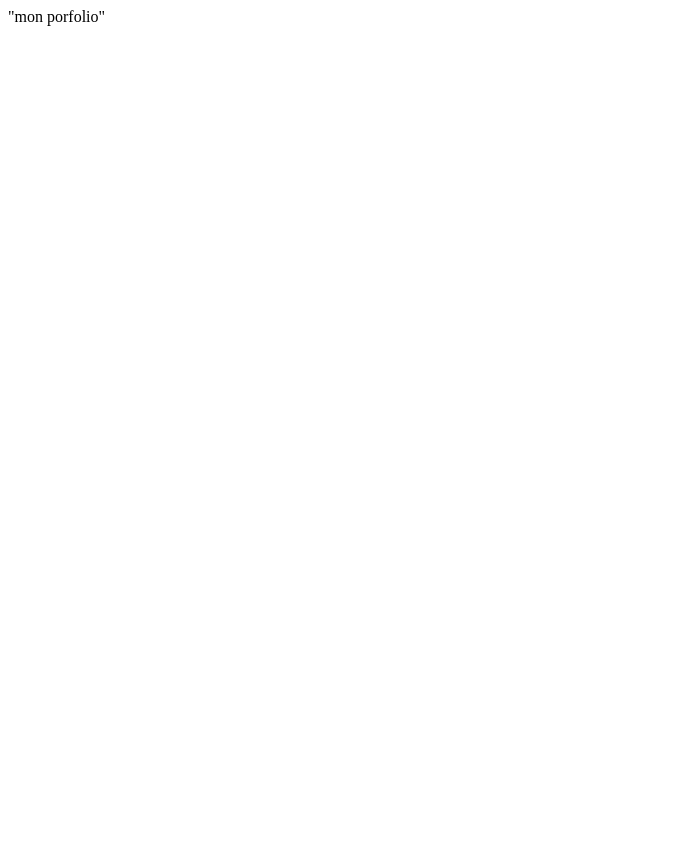
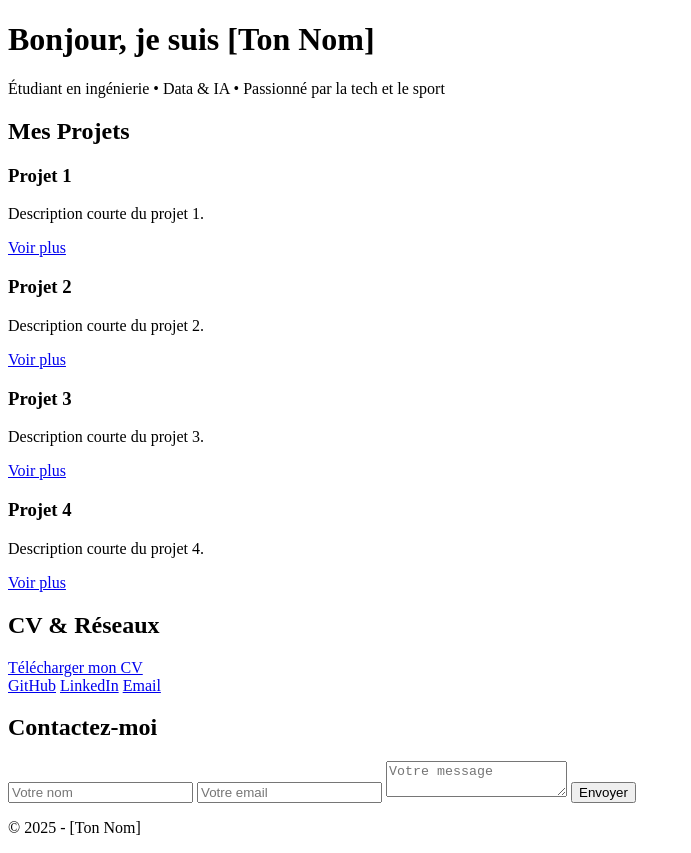
Before and after one commit to leonnidaas/Leon-Peltzer, a plain HTML site: page main.html in a window 1280 px wide. Shown: the whole page, without its empty margins (0-691 px from the left). Before the commit the page ends 800 px from the top, so only its background shows below. Drawn offline with Linux system fonts and the light colour scheme.

Commit message:
Update main.html

```diff
--- a/main.html
+++ b/main.html
@@ -1,7 +1,69 @@
-
-
-
 
 <!DOCTYPE html>
-<html lang="en">
-    "mon porfolio"
+<html lang="fr">
+<head>
+  <meta charset="UTF-8" />
+  <meta name="viewport" content="width=device-width, initial-scale=1.0" />
+  <title>Mon Portfolio</title>
+  <link rel="stylesheet" href="style.css" />
+</head>
+<body>
+  <header>
+    <h1>Bonjour, je suis [Ton Nom]</h1>
+    <p>Étudiant en ingénierie • Data & IA • Passionné par la tech et le sport</p>
+  </header>
+
+  <section id="projets">
+    <h2>Mes Projets</h2>
+    <div class="projets-container">
+      <div class="projet">
+        <h3>Projet 1</h3>
+        <p>Description courte du projet 1.</p>
+        <a href="#">Voir plus</a>
+      </div>
+      <div class="projet">
+        <h3>Projet 2</h3>
+        <p>Description courte du projet 2.</p>
+        <a href="#">Voir plus</a>
+      </div>
+      <div class="projet">
+        <h3>Projet 3</h3>
+        <p>Description courte du projet 3.</p>
+        <a href="#">Voir plus</a>
+      </div>
+      <div class="projet">
+        <h3>Projet 4</h3>
+        <p>Description courte du projet 4.</p>
+        <a href="#">Voir plus</a>
+      </div>
+    </div>
+  </section>
+
+  <section id="cv-reseaux">
+    <h2>CV & Réseaux</h2>
+    <a href="cv.pdf" class="btn" download>Télécharger mon CV</a>
+    <div class="reseaux">
+      <a href="https://github.com/tonpseudo" target="_blank">GitHub</a>
+      <a href="https://linkedin.com/in/tonprofil" target="_blank">LinkedIn</a>
+      <a href="mailto:tonmail@example.com">Email</a>
+    </div>
+  </section>
+
+  <section id="contact">
+    <h2>Contactez-moi</h2>
+    <form id="contact-form">
+      <input type="text" name="nom" placeholder="Votre nom" required />
+      <input type="email" name="email" placeholder="Votre email" required />
+      <textarea name="message" placeholder="Votre message" required></textarea>
+      <button type="submit">Envoyer</button>
+    </form>
+    <p id="message-confirmation"></p>
+  </section>
+
+  <footer>
+    <p>&copy; 2025 - [Ton Nom]</p>
+  </footer>
+
+  <script src="script.js"></script>
+</body>
+</html>
```
